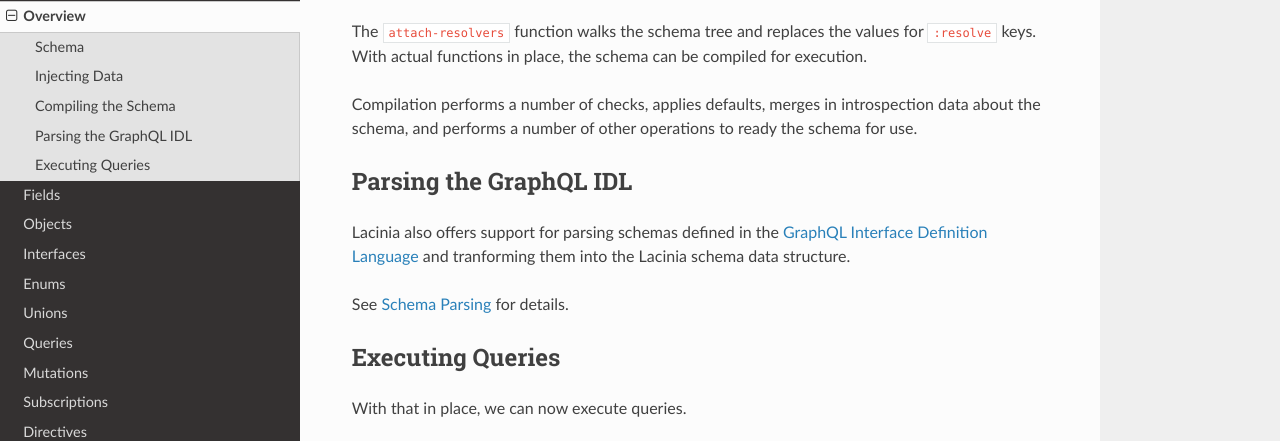
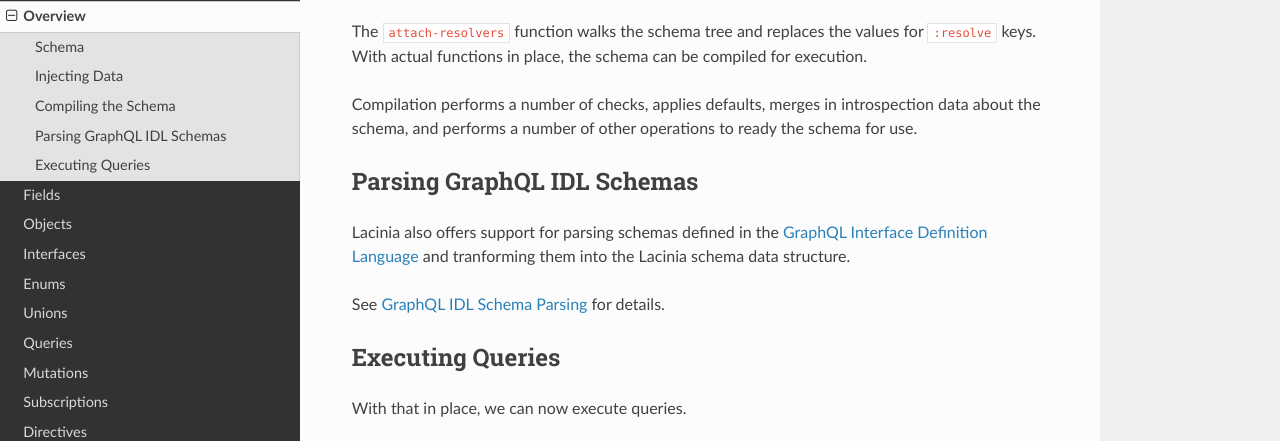
Before and after one commit to walmartlabs/lacinia, a Sphinx documentation site: the page built from docs/overview.rst, in a window 1280 px wide and 900 px high, scrolled down 1398 px, cut to the strip 95-536 px from the top of the window. Built offline with Sphinx 7.4.7 and the Read the Docs theme 2.0.0, drawn with Linux system fonts in a browser that asks for light colours.

Commit message:
Schema parsing doc tweaks

```diff
--- a/docs/overview.rst
+++ b/docs/overview.rst
@@ -65,14 +65,14 @@
 Compilation performs a number of checks, applies defaults, merges in introspection data about the schema,
 and performs a number of other operations to ready the schema for use.
 
-Parsing the GraphQL IDL
------------------------
+Parsing GraphQL IDL Schemas
+---------------------------
 
 Lacinia also offers support for parsing schemas defined in the `GraphQL Interface
 Definition Language <https://github.com/facebook/graphql/pull/90>`_ and tranforming
 them into the Lacinia schema data structure.
 
-See :doc:`Schema Parsing <schema/parsing>` for details.
+See :doc:`GraphQL IDL Schema Parsing <schema/parsing>` for details.
 
 Executing Queries
 -----------------
--- a/docs/schema/parsing.rst
+++ b/docs/schema/parsing.rst
@@ -36,8 +36,6 @@
 Example
 -------
 
-Given the GraphQL Schema Definition:
-
 .. literalinclude:: ../_examples/sample_schema.txt
    :caption: *schema.txt*
    :name: schema
```
Also changed, not shown: other parts of docs/schema/parsing.rst (+1 -1 lines).
